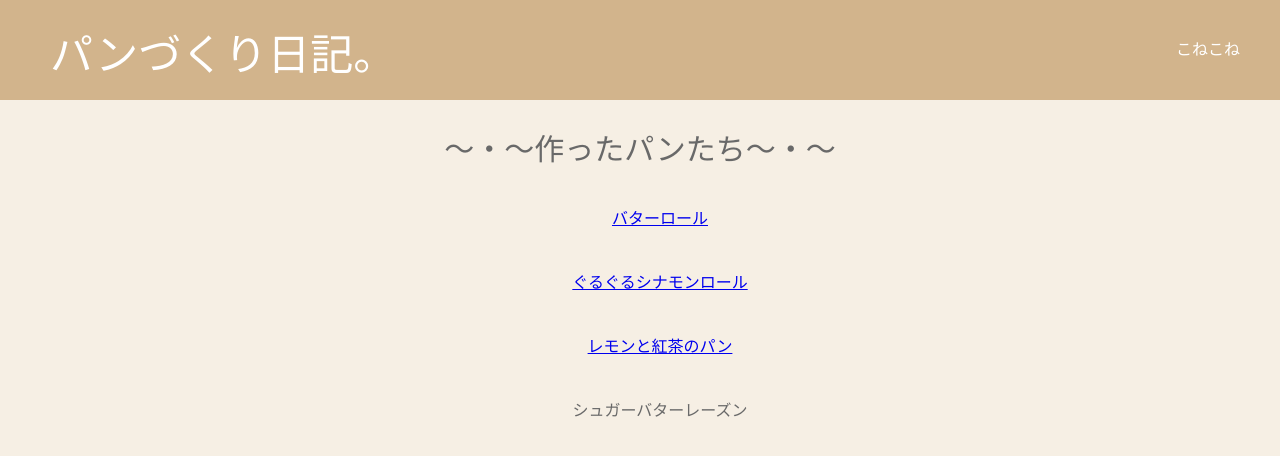
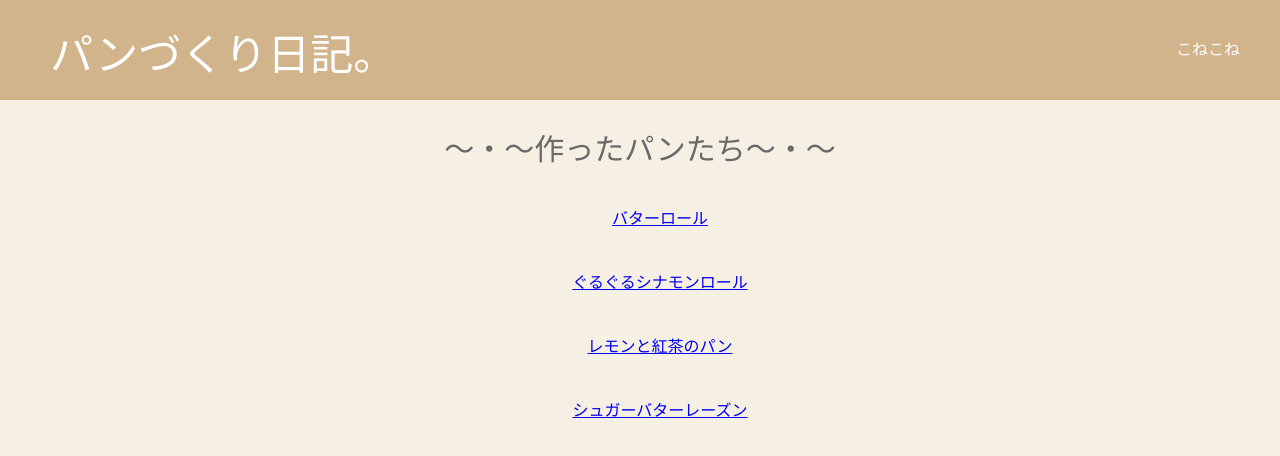
Before and after one commit to se-nao/se-nao.github.io, a plain HTML site: page index.html in a window 1280 px wide. Drawn offline with Linux system fonts and the light colour scheme.

Commit message:
Update index.html

```diff
--- a/index.html
+++ b/index.html
@@ -27,7 +27,7 @@
 <li><a href="rollpan.html">バターロール</a></li>
 <li><a href = "cinnamon.html">ぐるぐるシナモンロール</a></li>
 <li><a href = "lemontea.html">レモンと紅茶のパン</a></li>
-<li>シュガーバターレーズン</li>
+<li><a href = "raisen.html">シュガーバターレーズン</a></li>
 </ul>
 </div>
 
```
